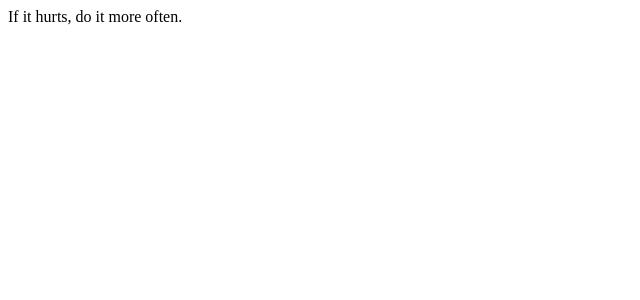
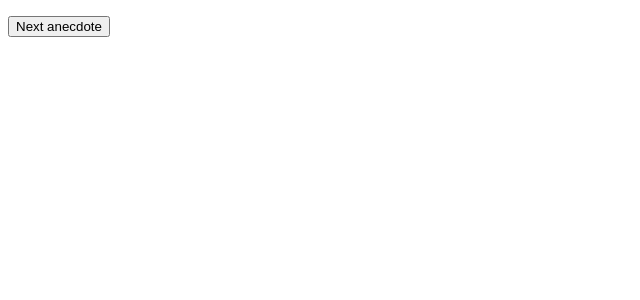
Before and after one commit to Brian-Almada/fullstackopen-react, a React (Vite) app: page / in a window 1280 px wide. Shown: the top 300 px of the page, without its empty margins (0-640 px from the left). Built offline with nearby package versions, Linux system fonts and the light colour scheme.

Commit message:
Crear un generador de frases aleatorias

```diff
--- a/src/Work.jsx
+++ b/src/Work.jsx
@@ -12,11 +12,13 @@ const Work = () => {
         'The only way to go fast, is to go well.'
     ]
 
-    const [selected, setSelected] = useState(0)
+    const [selected, setSelected] = useState(anecdotes.slice())
+    const randomArray = () => setSelected(Math.floor(Math.random() * anecdotes.length))
 
     return (
         <div>
-            {anecdotes[selected]}
+            <p>{anecdotes[selected]}</p>
+            <button onClick={randomArray}>Next anecdote</button>
         </div>
     )
 }
```
